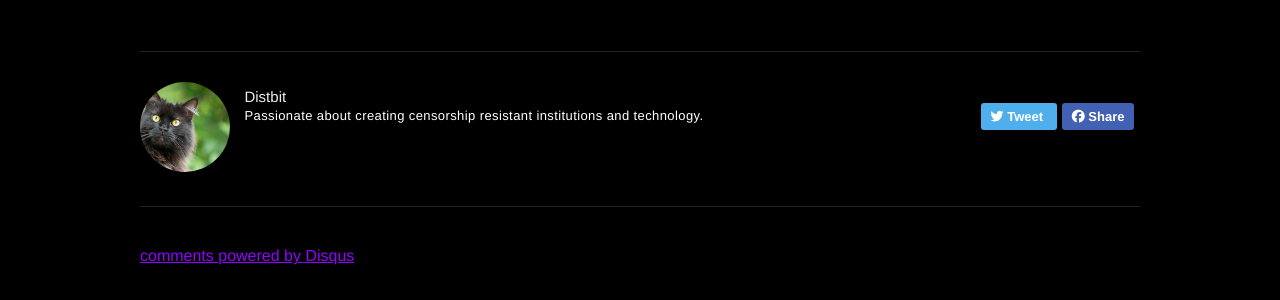
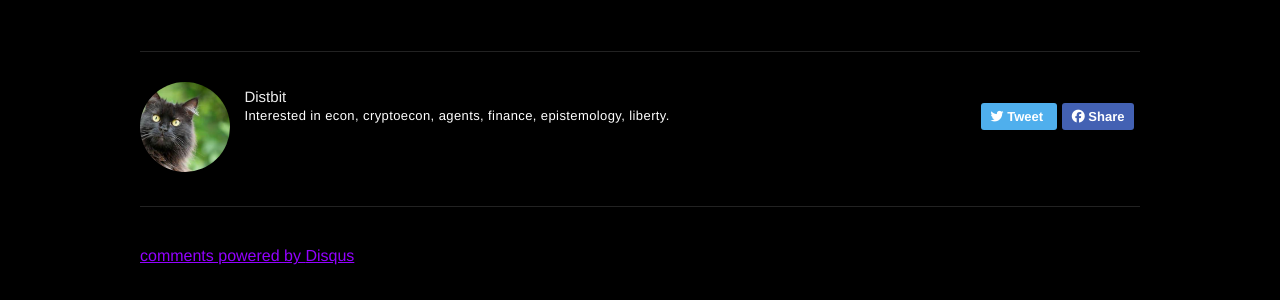
Before and after one commit to distbit0/distbit.xyz, a Jekyll site: the page built from _posts/2023-06-15-LLM-based-teacher.md, in a window 1280 px wide. Shown: the part 708-1008 px from the top of the page. Built offline with Jekyll 4.4.1, drawn with Linux system fonts in a browser that asks for light colours; nearby versions of some CDN libraries; comment, search, counter and statistics services are not loaded.

Commit message:
2022-09-05-capital-efficiency-of-futures-and-IRS.md 2022-09-26-discussion-of-problems-with-futarchy.md 2022-10-25-meaning-of-market-capitalisation.md 2023-03-22-deflationary-spirals.md 2023-05-07-risks-associated-with-centralised-price-oracles.md 2023-05-23-Crypto-is-well-suited-to-agentic-AIs.md 2023-06-15-AI-Agent-memory-optimisation-design.md 2023-06-15-AI-Agent-sovereignty-and-its-impact-on-hu

```diff
--- a/_config.yml
+++ b/_config.yml
@@ -3,7 +3,7 @@ title: Dist Bit
 bio: "Cryptoecon researcher and consultant. <a href='https://cal.com/distbit/30min'>Calendly</a>"
 
 # twitter summary info
-description: Where I write about cryptoecon and philosophy. Building tools for censorship resistance and self-soverignty.
+description:
 
 # if it's an external image, update below for true
 # better with square images
@@ -44,7 +44,7 @@ email: adp01@pm.me
 authors:
     distbit:
         name: Distbit
-        bio: Passionate about creating censorship resistant institutions and technology.
+        bio: Interested in econ, cryptoecon, agents, finance, epistemology, liberty.
         external-image: false
         picture: assets/images/distbit.jpeg
         #twitter: johndoe
```
